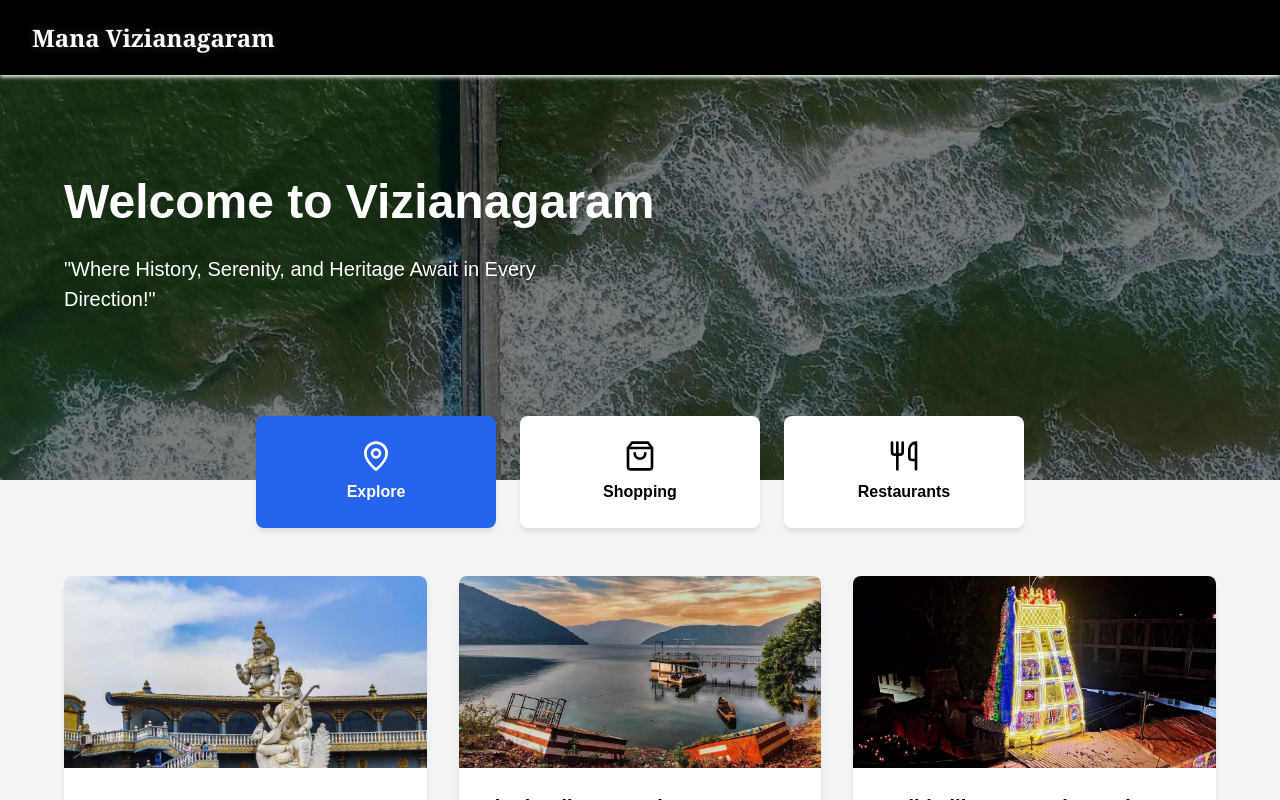
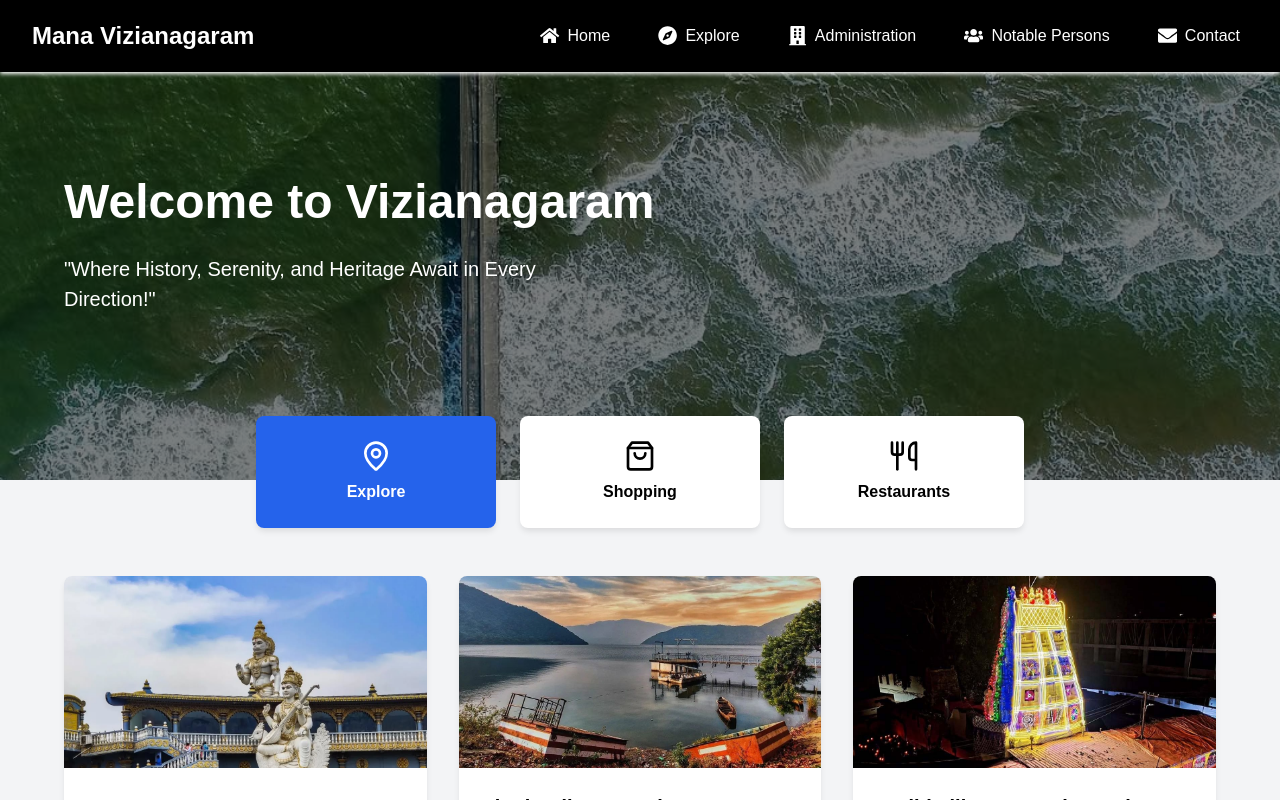
Before and after one commit to NithinNitta42/Vizianagaram, a React (Create React App) app: page /explore in a window 1280 px wide. Shown: the top 800 px of the page. Built offline with nearby package versions, Linux system fonts and the light colour scheme.

Commit message:
Update Navbar.css

```diff
--- a/src/Components/Navbar/Navbar.css
+++ b/src/Components/Navbar/Navbar.css
@@ -1,128 +1,109 @@
-/* Base Navbar Styles */
-
+/* Navbar container */
 .nav {
     display: flex;
     justify-content: space-between;
     align-items: center;
-    width: 100%;
-    padding: 10px;
-    background-color: black; /* Background color changed to black */
-    color: white; /* Default text color set to white */
+    padding: 1rem 2rem;
+    background-color: #000000;
+    box-shadow: 0 2px 4px rgba(255, 255, 255);
     position: fixed;
     top: 0;
+    left: 0;
+    right: 0;
     z-index: 1000;
-    font-family: "Georgia", serif; /* Unique font */
   }
 
+  /* Logo styles */
   .nav-logo {
-    font-family: "Georgia", serif; /* Unique font */
-    font-size: 35px;
-    font-weight: 500;
-    color: white; /* Text color updated to white */
-    text-shadow: 0 0 10px rgba(255, 252, 252, 0.2);
+    font-size: 1.5rem;
+    font-weight: bold;
+    color: #ffffff;
   }
 
+  /* Navigation menu */
   .nav-menu {
     display: flex;
-    gap: 50px;
-    font-size: 25px;
-    list-style: none;
-    justify-content: space-evenly;
-    margin-right: 35px;
-    transition: transform 0.3s ease, opacity 0.3s ease;
+    gap: 2rem;
+    align-items: center;
   }
 
+  /* Navigation links */
   .nav-menu a {
-    font-family: "Georgia", serif; /* Unique font */
-    font-size: 18px;
-    color: white; /* Default text color set to white */
+    display: flex;
+    align-items: center;
+    gap: 0.5rem;
+    color: #ffffff;
     text-decoration: none;
-    transition: color 0.3s ease, text-shadow 0.3s ease, text-decoration 0.3s ease;
+    padding: 0.5rem;
+    transition: color 0.3s ease;
   }
 
-.nav-menu a:hover,
-.nav-menu a:focus { /* Hover and focus state */
-    color: orangered; /* Text color changes to orange */
-    text-shadow: 2px 2px 4px black; /* Black text shadow */
-    text-decoration: none; /* Add underline */
-    transform: scale(1.1); /* Slightly enlarge on hover */
+  .nav-menu a:hover {
+    color: orangered;
   }
 
-/* Hamburger Menu */
+  /* Icons in navigation */
+  .nav-menu svg {
+    width: 1.2rem;
+    height: 1.2rem;
+  }
+
+  /* Hamburger menu */
   .hamburger-menu {
     display: none;
     flex-direction: column;
+    gap: 6px;
     cursor: pointer;
-    gap: 5px;
-    transition: transform 0.3s ease;
+    padding: 0.5rem;
   }
 
   .hamburger-menu span {
+    display: block;
     width: 25px;
-    height: 3px;
-    background-color: white; /* Set to white for better contrast */
-    border-radius: 2px;
-    transition: transform 0.7s ease, opacity 0.3s ease;
+    height: 2px;
+    background-color: #333;
+    transition: all 0.3s ease;
   }
 
-/* Hamburger Menu Open State (Close Icon) */
-.hamburger-menu.open span:nth-child(1) {
-    transform: rotate(45deg) translate(5px, 5px);
-}
-
-.hamburger-menu.open span:nth-child(2) {
-    opacity: 0; /* Hide middle bar */
-}
-
-.hamburger-menu.open span:nth-child(3) {
-    transform: rotate(-45deg) translate(5px, -5px);
-}
-
-/* Responsive Styles */
+  /* Mobile responsive styles */
   @media (max-width: 768px) {
     .hamburger-menu {
       display: flex;
     }
 
     .nav-menu {
+      position: fixed;
+      top: 0;
+      right: -100%;
+      height: 100vh;
+      width: 100%;
+      color: white;
+      background-color: #080808;
       flex-direction: column;
-        align-items: flex-start;
-        position: absolute;
-        top: 60px;
-        right: 0;
-        background-color: black; /* Background color changed to black */
-        padding: 20px;
-        width: 100%;
-        transform: translateY(-100%);
-        opacity: 0;
-        pointer-events: none;
+      justify-content: center;
+      transition: right 0.3s ease;
+      padding: 2rem;
     }
 
     .nav-menu.show {
-        transform: translateY(0);
-        opacity: 1;
-        pointer-events: auto;
+      right: 0;
     }
 
     .nav-menu a {
-        margin: 10px 0;
-        color: white; /* Default text color set to white */
+      font-size: 1.2rem;
+      padding: 1rem;
     }
 
-    .nav-menu a:hover,
-    .nav-menu a:focus {
-        color: orange; /* Text color changes to orange */
-        text-shadow: 2px 2px 4px black; /* Black text shadow */
-        text-decoration: underline; /* Add underline */
+    /* Hamburger menu animation */
+    .hamburger-menu.open span:first-child {
+      transform: rotate(45deg) translate(8px, 6px);
+    }
+
+    .hamburger-menu.open span:nth-child(2) {
+      opacity: 0;
+    }
+
+    .hamburger-menu.open span:last-child {
+      transform: rotate(-45deg) translate(7px, -5px);
     }
   }
-.nav-menu i {
-    margin-right: 8px; /* Space between icon and text */
-    font-size: 20px;    /* Adjust icon size */
-    transition: color 0.3s ease; /* Smooth color transition */
-}
-
-.nav-menu a:hover i,
-.nav-menu a:focus i {
-    color: rgb(164, 54, 14);  /* Change icon color on hover/focus */
-}
```
Lines whose indentation alone changed are shown as unchanged.
